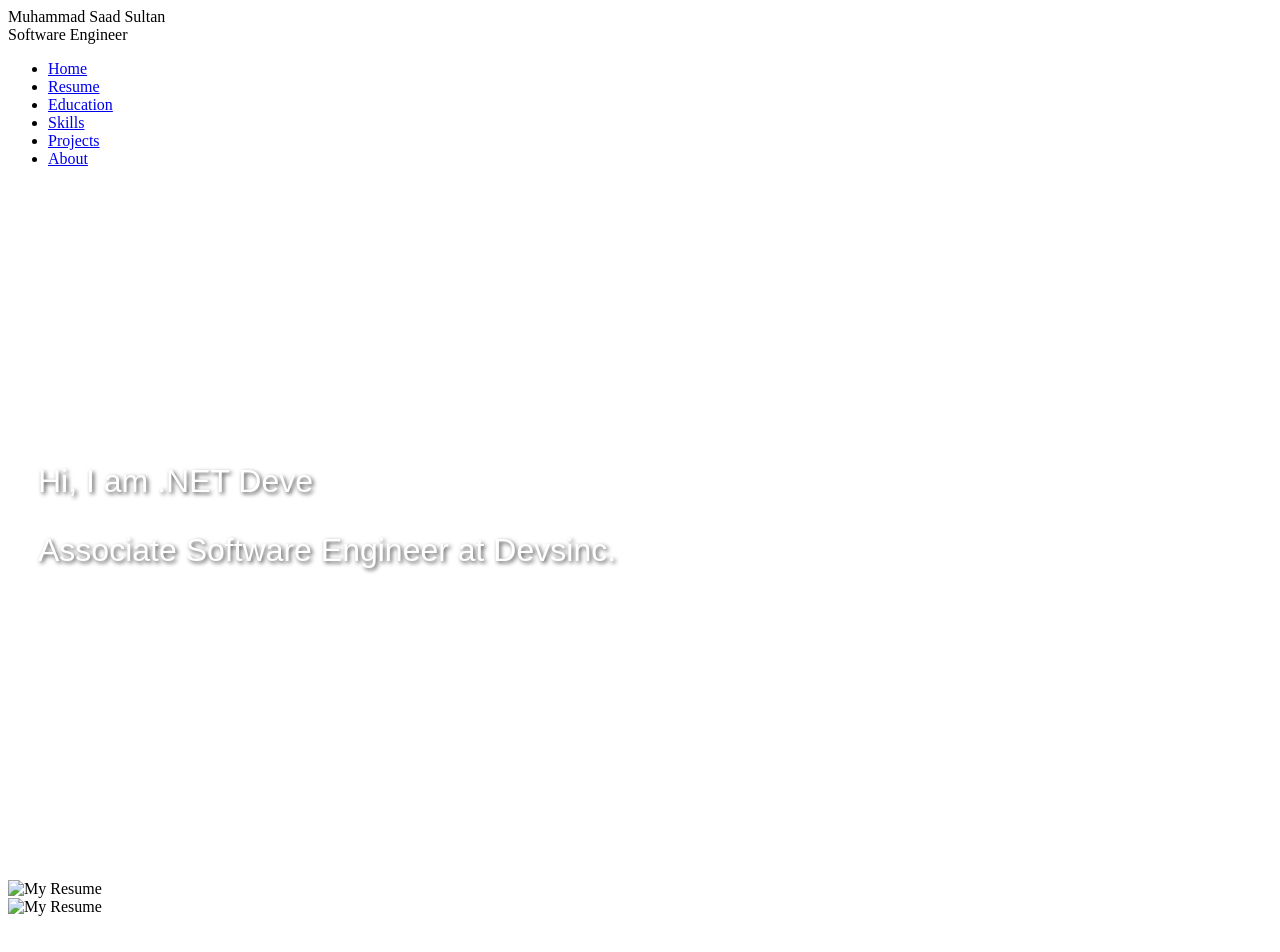
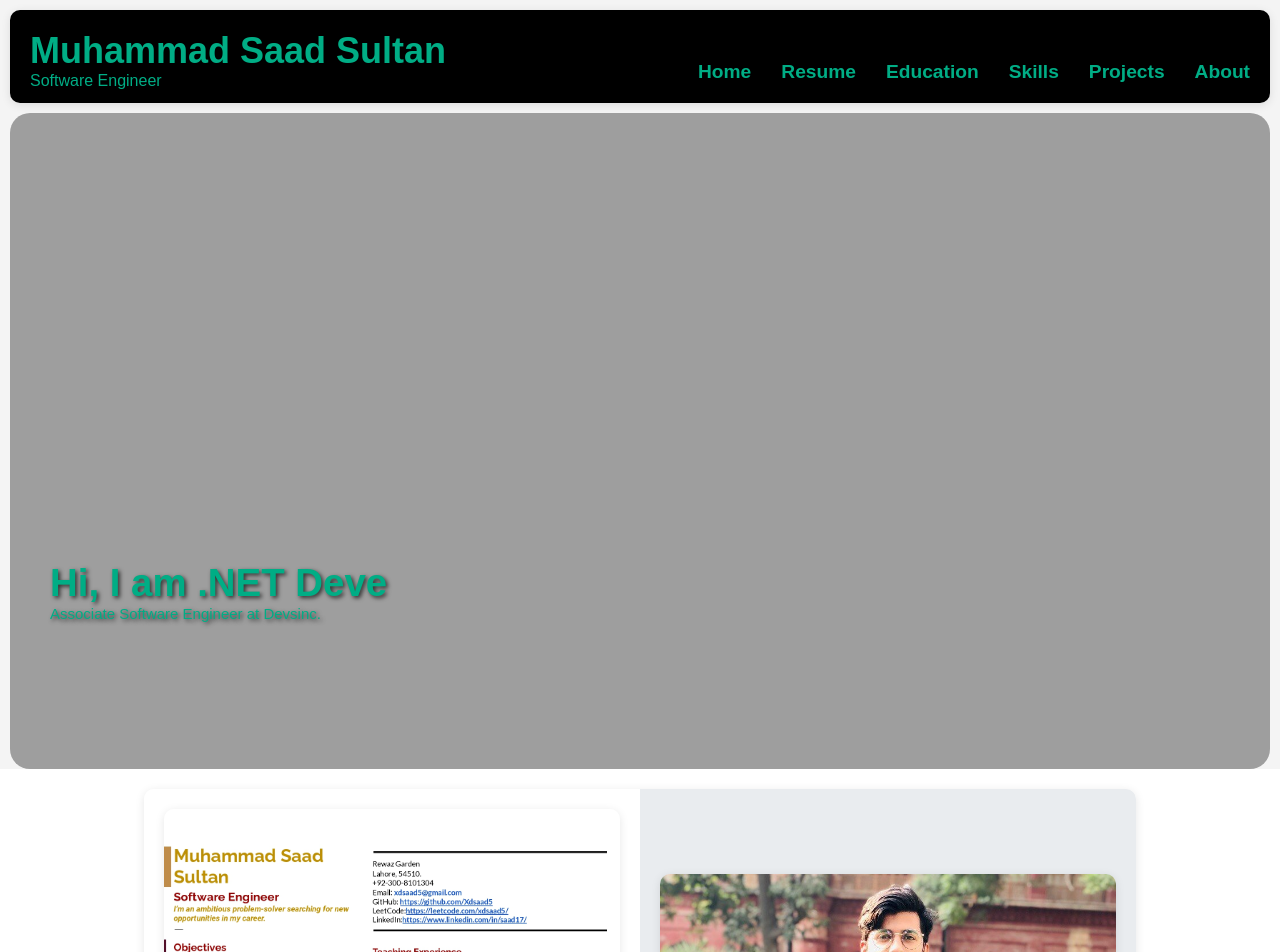
Before and after one commit to Xdsaad5/Portfolio, a plain HTML site: page index.html in a window 1280 px wide. Shown: the top 952 px of the page. Before the commit the page ends 924 px from the top, so only its background shows below. Drawn offline with Linux system fonts and the light colour scheme; the site is published under a folder, as on GitHub Pages, so addresses that start at the root find nothing.

Commit message:
minor-changes

```diff
--- a/index.html
+++ b/index.html
@@ -3,12 +3,12 @@
 <head>
     <meta charset="UTF-8">
     <meta name="viewport" content="width=device-width, initial-scale=1.0">
-    <link rel="stylesheet" href="/static/css/style.css">
+    <link rel="stylesheet" href="./static/css/style.css">
     <title>Portfolio</title>
-    <script src="static/script/script.js"></script>
+    <script src="./static/script/script.js"></script>
     <style>
         .background {
-            background-image: url('/static/images/background.jpg');
+            background-image: url('./static/images/background.jpg');
             background-size: cover;
             background-position: center;
             display: flex;
@@ -54,16 +54,16 @@
     <section class="resume-section" id="resume">
        <div class="container">
         <div class="resume-section">
-            <img src="/static/images/Saad's%20Resume.jpg" alt="My Resume" class="resume-image">
+            <img src="./static/images/Saad's%20Resume.jpg" alt="My Resume" class="resume-image">
         </div>
         <div class="text-section">
             <div >
-            <img src="/static/images/saad.jpg" alt="My Resume" class="resume-image">
+            <img src="./static/images/saad.jpg" alt="My Resume" class="resume-image">
         </div>
         </div>
     </div>
     </section>
 
-    <script src="static/script/script.js"></script>
+    <script src="./static/script/script.js"></script>
 </body>
 </html>
```
